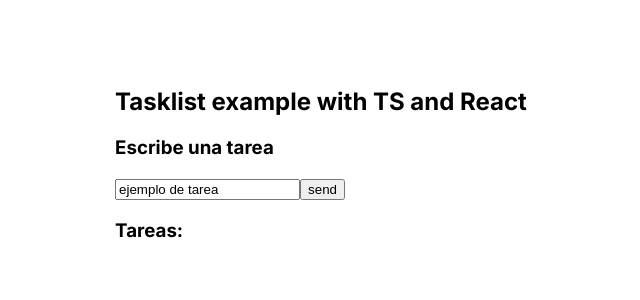
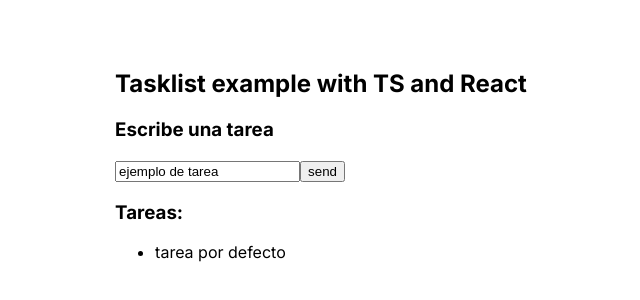
Before and after one commit to Aluonam/tsx_270224, a Next.js app: page / in a window 1280 px wide. Shown: the part 340-640 px from the top of the page, without its empty margins (319-959 px from the left). Built offline with nearby package versions, Linux system fonts and the light colour scheme.

Commit message:
feat: map for show tasklist

```diff
--- a/pages/components/tasklist/Tasklist.tsx
+++ b/pages/components/tasklist/Tasklist.tsx
@@ -26,6 +26,12 @@ export const Tasklist = () => {
         console.log(listOfTask)
         setInputText("")
     }
+    const showTaskList = listOfTask.map((oneTask)=>{
+        return(
+            <li>{oneTask.text}</li>
+        )
+
+    })
 
   return (
     <div>
@@ -35,6 +41,9 @@ export const Tasklist = () => {
     <button onClick={()=>{handleAddTask()}}>send</button>
     <br></br>
     <h3>Tareas:</h3>
+    <ul>
+        {showTaskList}
+    </ul>
     </div>
   )
 }
```
